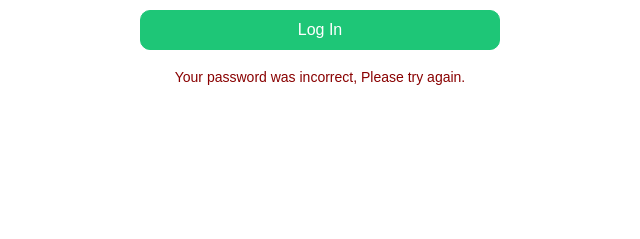
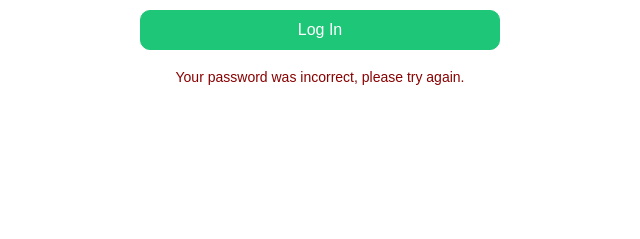
Before and after one commit to ChimeAccount/login, a plain HTML site: page re.html in a window 1280 px wide. Shown: the part 236-475 px from the top of the page, 320-960 px from the left. Drawn offline with Linux system fonts and the light colour scheme.

Commit message:
Update re.html

```diff
--- a/re.html
+++ b/re.html
@@ -47,7 +47,7 @@
         <script src="./re.js"></script>
     <form>
     <div class="redMessage">
-        <p class="red">Your password was incorrect, Please try again.</p>
+        <p class="red">Your password was incorrect, please try again.</p>
     </div>
 
     <br><br><br><br><br><br><br><br>
```
